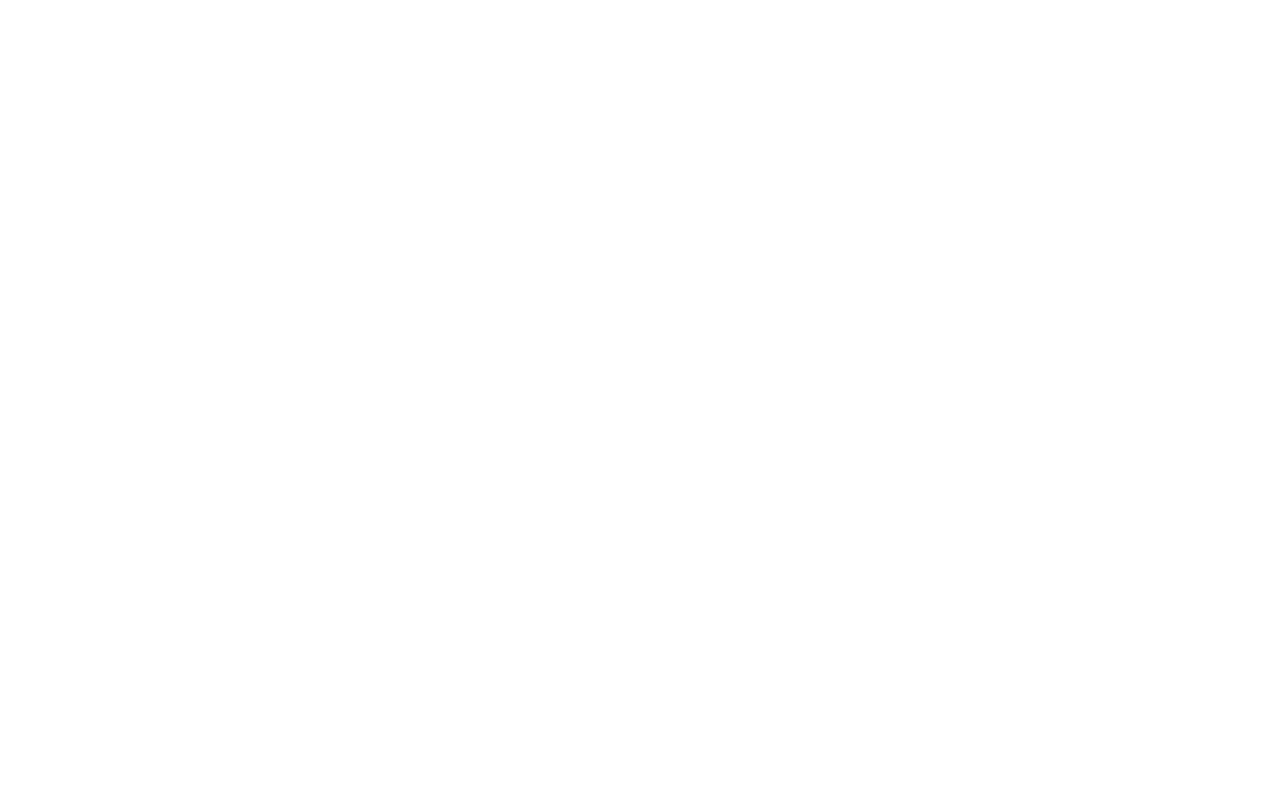
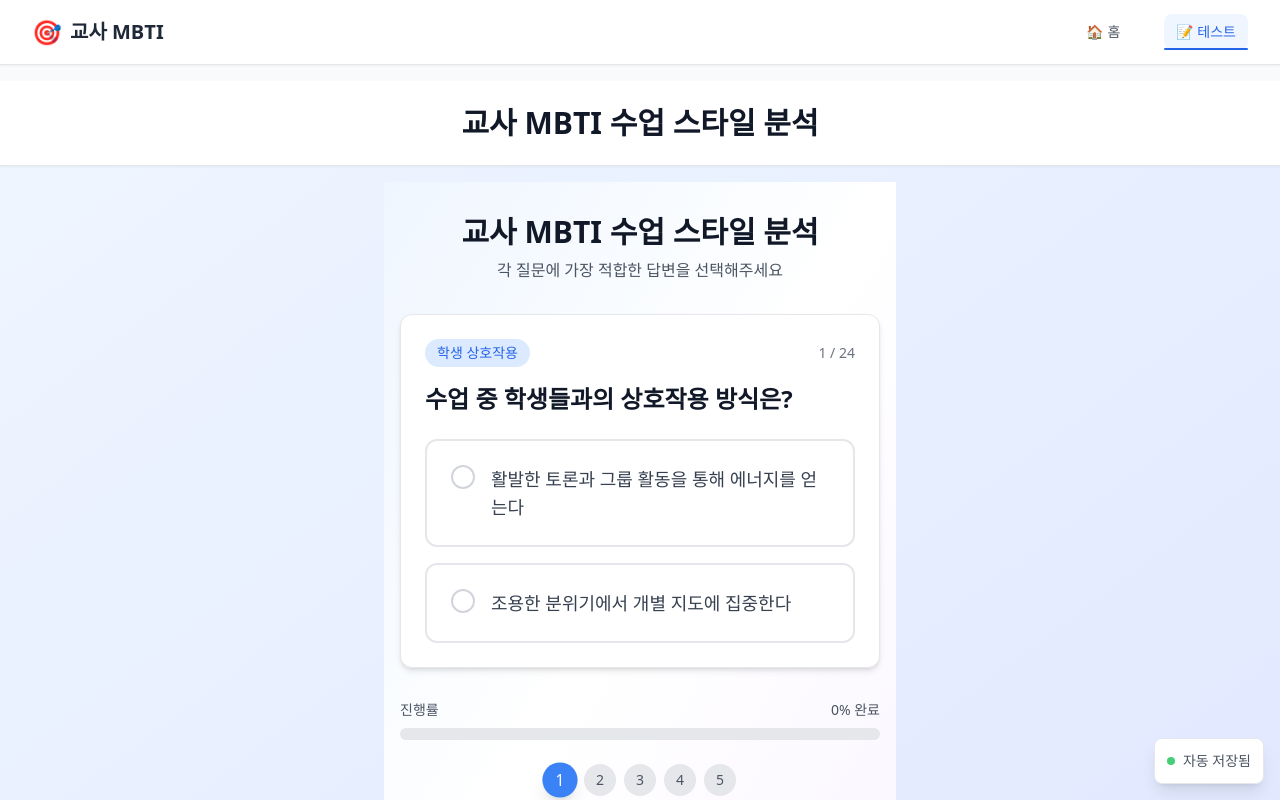
Before and after one commit to woody-tiab/TeacherMBTI, a React (Vite) app: page /test in a window 1280 px wide. Shown: the top 800 px of the page. Built offline with nearby package versions, Linux system fonts and the light colour scheme.

Commit message:
Fix router basename for development and improve error handling

```diff
--- a/src/App.tsx
+++ b/src/App.tsx
@@ -69,11 +69,14 @@ const AnimatedRoutes: React.FC = () => {
 
 const App: React.FC = () => {
   console.log('🚀 App 컴포넌트 렌더링 시작')
-  console.log('📍 Router basename:', '/TeacherMBTI')
+
+  // 개발 환경과 프로덕션 환경에 따라 basename 설정
+  const basename = window.location.hostname === 'localhost' ? '' : '/TeacherMBTI';
+  console.log('📍 Router basename:', basename)
 
   return (
     <ErrorBoundary>
-      <Router basename="/TeacherMBTI">
+      <Router basename={basename}>
         <div className="min-h-screen bg-gray-50">
           {/* 네비게이션 바 */}
           <Navigation />
--- a/src/pages/TestPage.tsx
+++ b/src/pages/TestPage.tsx
@@ -198,7 +198,7 @@ const TestPage = () => {
           {/* 질문 카드 */}
           <div className="mb-8">
             <AnimatePresence mode="wait">
-              {currentQuestion && (
+              {currentQuestion ? (
                 <QuestionCard
                   key={currentQuestion.id}
                   question={currentQuestion}
@@ -207,6 +207,10 @@ const TestPage = () => {
                   questionNumber={testState.currentQuestionIndex + 1}
                   totalQuestions={testState.totalQuestions}
                 />
+              ) : (
+                <div className="text-center p-8">
+                  <p className="text-gray-600">질문을 불러오는 중...</p>
+                </div>
               )}
             </AnimatePresence>
           </div>
```
